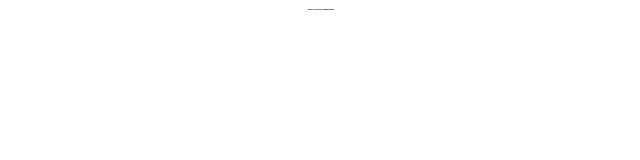
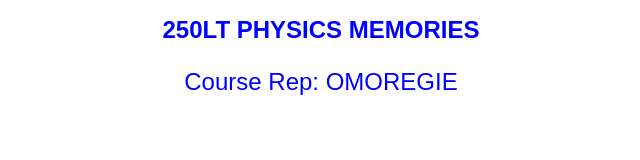
Before and after one commit to osarumwense143-cloud/Final--work, a plain HTML site: page index.html in a window 1280 px wide. Shown: the whole page, without its empty margins (319-959 px from the left). Drawn offline with Linux system fonts and the light colour scheme.

Commit message:
Update index.html

```diff
--- a/index.html
+++ b/index.html
@@ -1,4 +1,4 @@
-<!doctype>
+<!DOCTYPE html>
 <html>
 <head>
 <title>250LT PHYSICS MEMORIES</title>
@@ -6,12 +6,13 @@
 .bus{
   text-align:center;
   font-family:arial;
-      font-size:2px;
+  font-size:24px;
+  color:blue;
 }
-
 </style>
 </head>
 <body>
   <h1 class="bus">250LT PHYSICS MEMORIES</h1>
+  <p class="bus">Course Rep: OMOREGIE</p>
 </body>
 </html>
```
Lines whose indentation alone changed are shown as unchanged.
